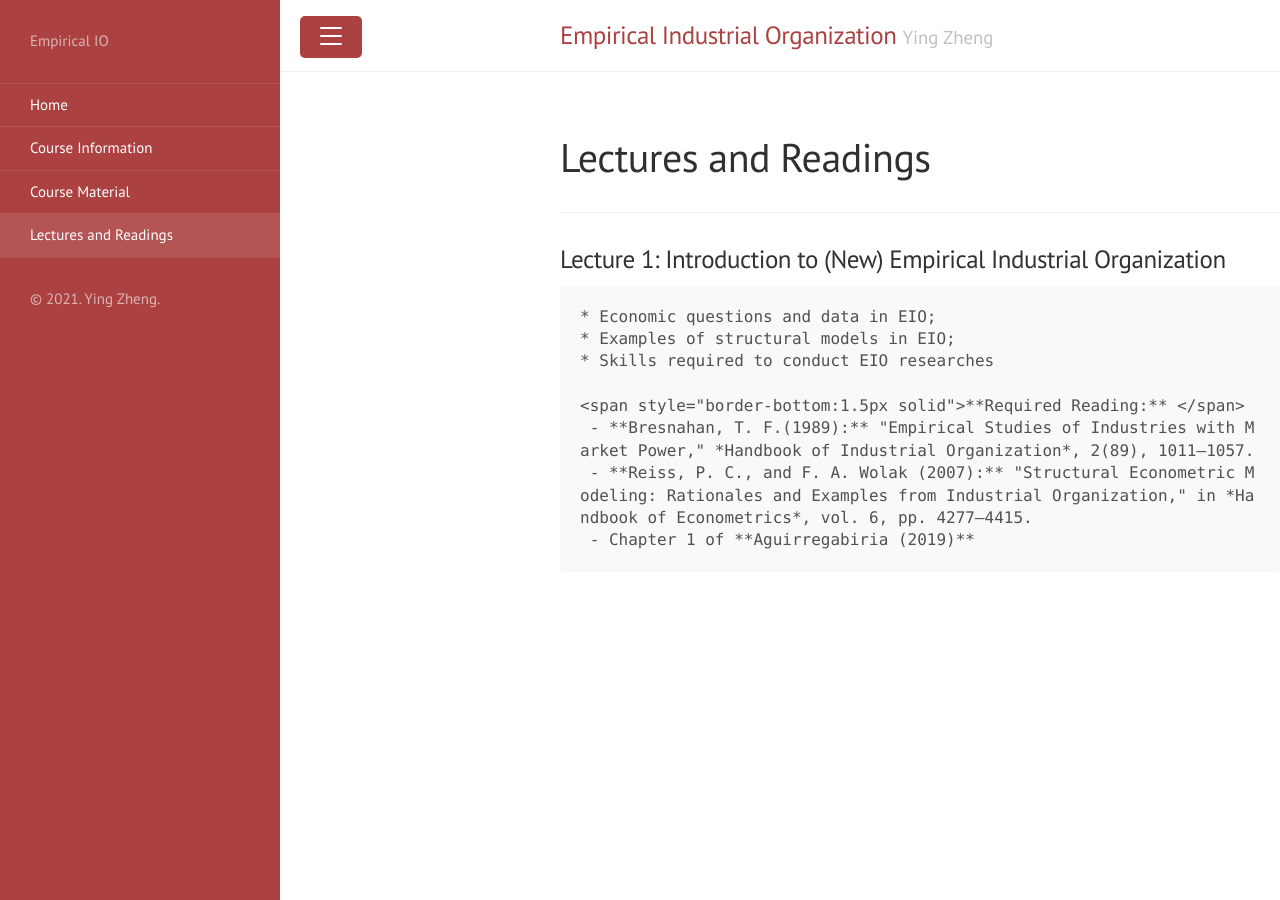
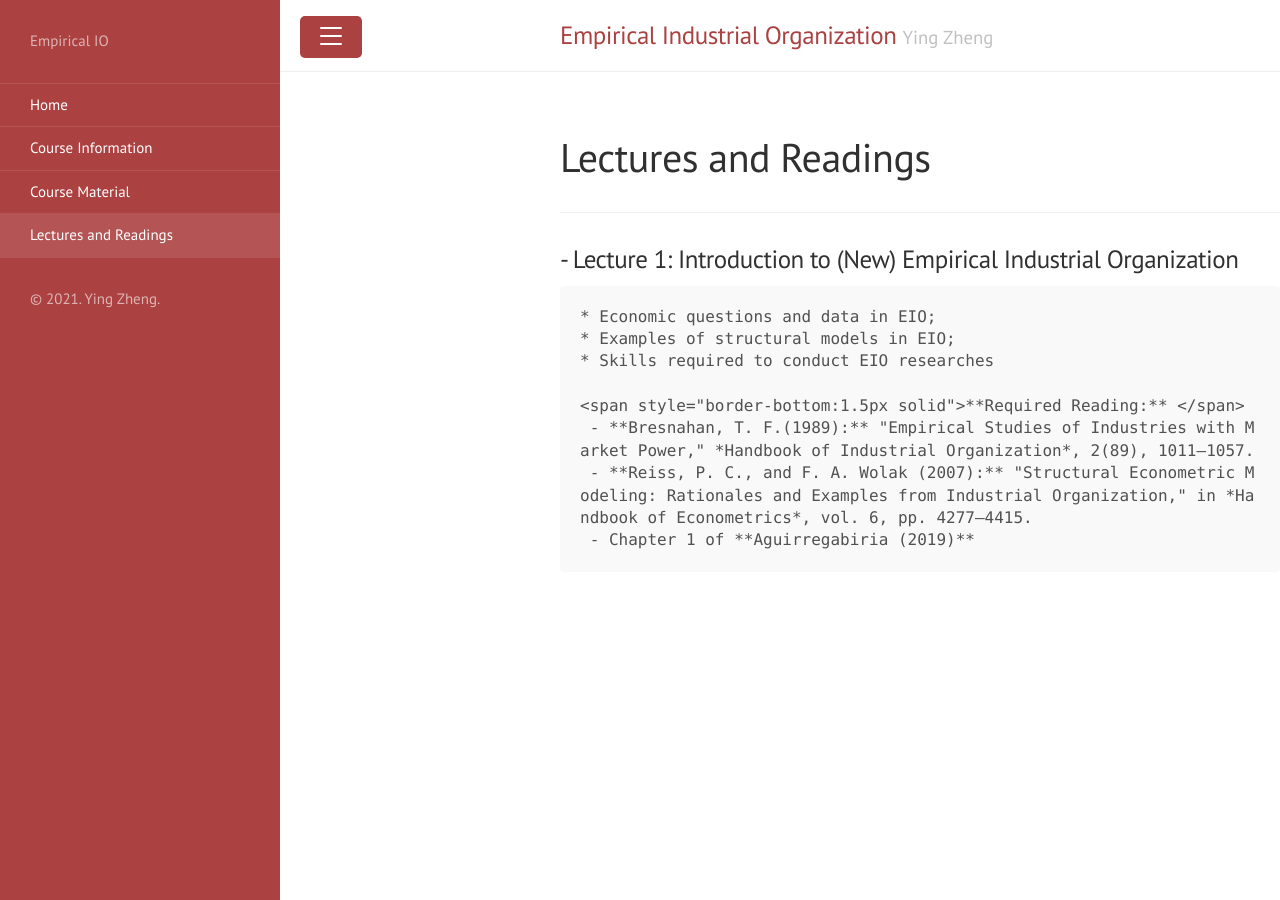
Before and after one commit to yingzheng-econ/Empirical-IO-Course, a Jekyll site: the page built from Lecture_Reading.md, in a window 1280 px wide. Built offline with Jekyll 4.4.1, drawn with Linux system fonts in a browser that asks for light colours.

```diff
--- a/Lecture_Reading.md
+++ b/Lecture_Reading.md
@@ -5,7 +5,7 @@ order: 3
 ---
 ***
 
-### Lecture 1: Introduction to (New) Empirical Industrial Organization
+### - Lecture 1: Introduction to (New) Empirical Industrial Organization
     * Economic questions and data in EIO;
     * Examples of structural models in EIO;
     * Skills required to conduct EIO researches
```
